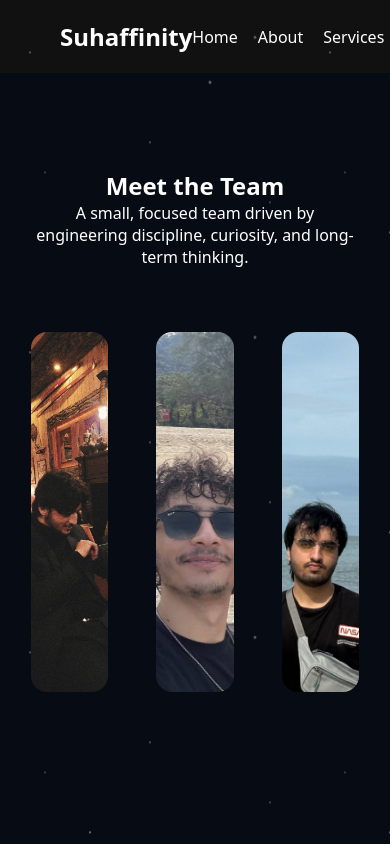
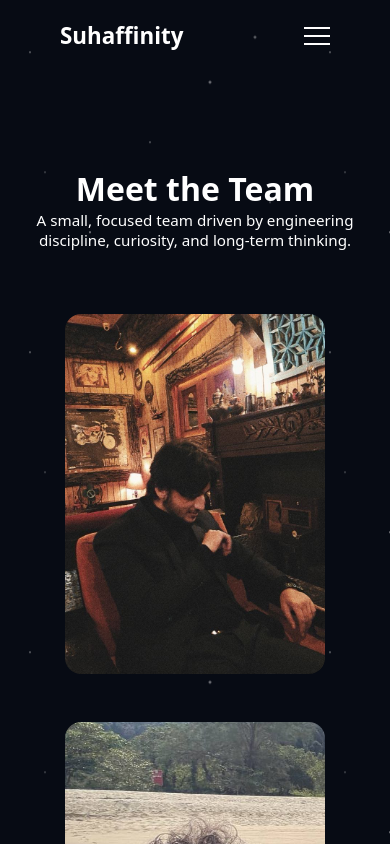
Before and after one commit to suhaff/Suhaffinity, a React (Vite) app: page /team in a window 390 px wide. Shown: the top 844 px of the page. Built offline with nearby package versions, Linux system fonts and the light colour scheme.

Commit message:
Optimized it for phone and changed CSS

```diff
--- a/src/components/Navbar.jsx
+++ b/src/components/Navbar.jsx
@@ -1,50 +1,56 @@
+import { useState } from "react";
 import { Link } from "react-router-dom";
 
 const Navbar = () => {
+  const [open, setOpen] = useState(false);
+
   return (
-    <nav style={styles.nav}>
-      {/* Logo → Home */}
-      <Link to="/" style={styles.logoLink}>
-        <h2 style={styles.logo}>Suhaffinity</h2>
-      </Link>
+    <>
+      <nav className="navbar">
+        {/* Logo */}
+        <Link to="/" className="navbar-logo">
+          Suhaffinity
+        </Link>
 
-      <div style={styles.links}>
-        <Link to="/" style={styles.link}>Home</Link>
-        <Link to="/about" style={styles.link}>About</Link>
-        <Link to="/services" style={styles.link}>Services</Link>
-        <Link to="/product" style={styles.link}>Product</Link>
-        <Link to="/team" style={styles.link}>Team</Link>
-      </div>
-    </nav>
+        {/* Desktop Links */}
+        <div className="navbar-links">
+          <Link to="/">Home</Link>
+          <Link to="/about">About</Link>
+          <Link to="/services">Services</Link>
+          <Link to="/product">Product</Link>
+          <Link to="/team">Team</Link>
+        </div>
+
+        {/* Hamburger (Top Right) */}
+        <button
+          className="navbar-hamburger"
+          onClick={() => setOpen(true)}
+          aria-label="Open menu"
+        >
+          <span />
+          <span />
+          <span />
+        </button>
+      </nav>
+
+      {/* Mobile Slide Menu */}
+      <aside className={`mobile-nav ${open ? "open" : ""}`}>
+        <button
+          className="mobile-nav-close"
+          onClick={() => setOpen(false)}
+          aria-label="Close menu"
+        >
+          ✕
+        </button>
+
+        <Link to="/" onClick={() => setOpen(false)}>Home</Link>
+        <Link to="/about" onClick={() => setOpen(false)}>About</Link>
+        <Link to="/services" onClick={() => setOpen(false)}>Services</Link>
+        <Link to="/product" onClick={() => setOpen(false)}>Product</Link>
+        <Link to="/team" onClick={() => setOpen(false)}>Team</Link>
+      </aside>
+    </>
   );
 };
 
-const styles = {
-  nav: {
-    display: "flex",
-    justifyContent: "space-between",
-    alignItems: "center",
-    padding: "20px 60px",
-    background: "#111",
-    color: "#fff",
-  },
-  logo: {
-    margin: 0,
-    cursor: "pointer",
-  },
-  logoLink: {
-    textDecoration: "none",
-    color: "inherit",
-  },
-  links: {
-    display: "flex",
-    gap: "20px",
-  },
-  link: {
-    color: "#fff",
-    textDecoration: "none",
-    fontSize: "16px",
-  },
-};
-
 export default Navbar;
--- a/src/styles/global.css
+++ b/src/styles/global.css
@@ -1,3 +1,186 @@
+/* ===============================
+   RESPONSIVE OPTIMIZATION ONLY
+   (NO EXISTING STYLES MODIFIED)
+   =============================== */
+
+/* ---------- TABLETS (≤ 1024px) ---------- */
+@media (max-width: 1024px) {
+
+  .hero {
+    flex-direction: column;
+    text-align: center;
+    padding: 4rem 6%;
+  }
+
+  .hero-left h1 {
+    font-size: 3rem;
+  }
+
+  .hero-left p {
+    margin: 1rem auto 0;
+  }
+
+  .hero-right {
+    height: 420px;
+    min-height: 420px;
+    margin-top: 3rem;
+  }
+
+  .team-cards {
+    flex-wrap: wrap;
+    gap: 2rem;
+  }
+
+  .profile-hero {
+    flex-direction: column;
+    text-align: center;
+  }
+
+  .profile-photo {
+    width: 200px;
+    height: 260px;
+  }
+
+  .mv-flip-card {
+    width: 100%;
+    max-width: 420px;
+  }
+}
+
+
+/* ---------- PHONES (≤ 768px) ---------- */
+@media (max-width: 768px) {
+
+  /* Global spacing */
+  section,
+  .hero,
+  .company-details,
+  .mission-vision,
+  .services-section,
+  .product-section,
+  .about-page,
+  .profile-page,
+  .buzz-page {
+    padding: 4rem 6%;
+  }
+
+  /* HERO */
+  .hero-left h1 {
+    font-size: 2.4rem;
+    line-height: 1.15;
+  }
+
+  .hero-left button {
+    margin-left: auto;
+    margin-right: auto;
+  }
+
+  .hero-right {
+    height: 320px;
+    min-height: 320px;
+  }
+
+  /* COMPANY / SERVICES / PRODUCTS */
+  .slab-grid,
+  .services-grid,
+  .product-grid,
+  .principles-grid,
+  .mv-grid {
+    grid-template-columns: 1fr;
+  }
+
+  /* TEAM */
+  .team-cards {
+    flex-direction: column;
+    align-items: center;
+  }
+
+  .team-card-3d {
+    width: 240px;
+    height: 340px;
+  }
+
+  /* PROFILE */
+  .profile-intro h1 {
+    font-size: 2.2rem;
+  }
+
+  .profile-intro h2 {
+    font-size: 1.1rem;
+  }
+
+  /* ABOUT */
+  .about-hero h1 {
+    font-size: 2.6rem;
+  }
+
+  /* FLIP CARDS */
+  .flip-inner {
+    height: 200px;
+  }
+
+  .mv-front h3 {
+    font-size: 1.4rem;
+  }
+
+  /* FOOTER */
+  .footer-grid {
+    gap: 2rem;
+  }
+
+  .footer-form button {
+    width: 100%;
+  }
+}
+
+
+/* ---------- SMALL PHONES (≤ 480px) ---------- */
+@media (max-width: 480px) {
+
+  /* Typography */
+  h1 {
+    font-size: 2rem !important;
+  }
+
+  h2 {
+    font-size: 1.8rem !important;
+  }
+
+  h3 {
+    font-size: 1.3rem;
+  }
+
+  p {
+    font-size: 0.95rem;
+  }
+
+  /* Hero button */
+  .hero-left button {
+    width: 100%;
+  }
+
+  /* Cards */
+  .mv-flip-card,
+  .team-card-3d {
+    width: 100%;
+    max-width: 300px;
+  }
+
+  /* Images */
+  .profile-photo {
+    width: 180px;
+    height: 240px;
+  }
+
+  /* Forms */
+  .custom-form button {
+    width: 100%;
+    text-align: center;
+  }
+}
+
+
+
 /* ---------- RESET ---------- */
 * {
   margin: 0;
@@ -868,3 +1051,160 @@ footer {
   position: relative;
   z-index: 10;
 }
+/* ===============================
+   NAVBAR – MOBILE MENU
+   =============================== */
+
+.navbar {
+  display: flex;
+  justify-content: space-between;
+  align-items: center;
+  padding: 20px 60px;
+  position: relative;
+  z-index: 100;
+}
+
+.navbar-logo {
+  color: white;
+  text-decoration: none;
+  font-size: 1.4rem;
+  font-weight: 600;
+}
+
+/* Desktop links */
+.navbar-links {
+  display: flex;
+  gap: 24px;
+}
+
+.navbar-links a {
+  color: white;
+  text-decoration: none;
+}
+
+/* Hamburger (hidden by default) */
+.navbar-hamburger {
+  display: none;
+  flex-direction: column;
+  gap: 6px;
+  background: none;
+  border: none;
+  cursor: pointer;
+}
+
+.navbar-hamburger span {
+  width: 26px;
+  height: 2px;
+  background: white;
+}
+
+/* Mobile slide menu */
+.mobile-nav {
+  position: fixed;
+  top: 0;
+  right: 0;
+  width: 260px;
+  height: 100vh;
+  background: radial-gradient(circle at top, #0b1020, #05080f);
+  padding: 2.5rem 2rem;
+  display: flex;
+  flex-direction: column;
+  gap: 1.8rem;
+  transform: translateX(100%);
+  transition: transform 0.35s ease;
+  z-index: 200;
+}
+
+.mobile-nav.open {
+  transform: translateX(0);
+}
+
+.mobile-nav a {
+  color: white;
+  text-decoration: none;
+  font-size: 1.05rem;
+}
+
+/* Close button */
+.mobile-nav-close {
+  align-self: flex-end;
+  background: none;
+  border: none;
+  color: white;
+  font-size: 1.4rem;
+  cursor: pointer;
+}
+
+/* ===============================
+   MOBILE BREAKPOINT
+   =============================== */
+@media (max-width: 768px) {
+  .navbar-links {
+    display: none;
+  }
+
+  .navbar-hamburger {
+    display: flex;
+  }
+}
+/* ===============================
+   NAVBAR HOVER INTERACTIONS
+   =============================== */
+
+/* Desktop navbar links */
+.navbar-links a {
+  position: relative;
+  transition:
+    transform 0.25s ease,
+    text-shadow 0.25s ease,
+    color 0.25s ease;
+}
+
+/* Hover effect */
+.navbar-links a:hover {
+  transform: scale(1.08);
+  color: #ffffff;
+  text-shadow:
+    0 0 6px rgba(255, 255, 255, 0.6),
+    0 0 14px rgba(120, 180, 255, 0.35);
+}
+/* ===============================
+   HERO "LEARN MORE" CTA
+   =============================== */
+
+.hero-left button {
+  border-radius: 999px; /* oval / pill shape */
+  transition:
+    background-color 0.25s ease,
+    color 0.25s ease,
+    transform 0.25s ease,
+    box-shadow 0.25s ease;
+}
+
+/* Hover interaction */
+.hero-left button:hover {
+  background: #ffffff;
+  color: #000000;
+  transform: scale(1.08);
+  box-shadow:
+    0 8px 22px rgba(255, 255, 255, 0.25),
+    0 0 18px rgba(255, 255, 255, 0.35);
+}
+/* ===============================
+   MISSION & VISION – GLOW HOVER
+   =============================== */
+
+.mv-card {
+  transition:
+    transform 0.3s ease,
+    background 0.3s ease,
+    box-shadow 0.35s ease;
+}
+
+/* Hover glow (black hole orange) */
+.mv-card:hover {
+  box-shadow:
+    0 0 18px rgba(255, 140, 0, 0.25),
+    0 0 42px rgba(255, 120, 0, 0.18),
+    inset 0 0 20px rgba(255, 120, 0, 0.08);
+}
```
